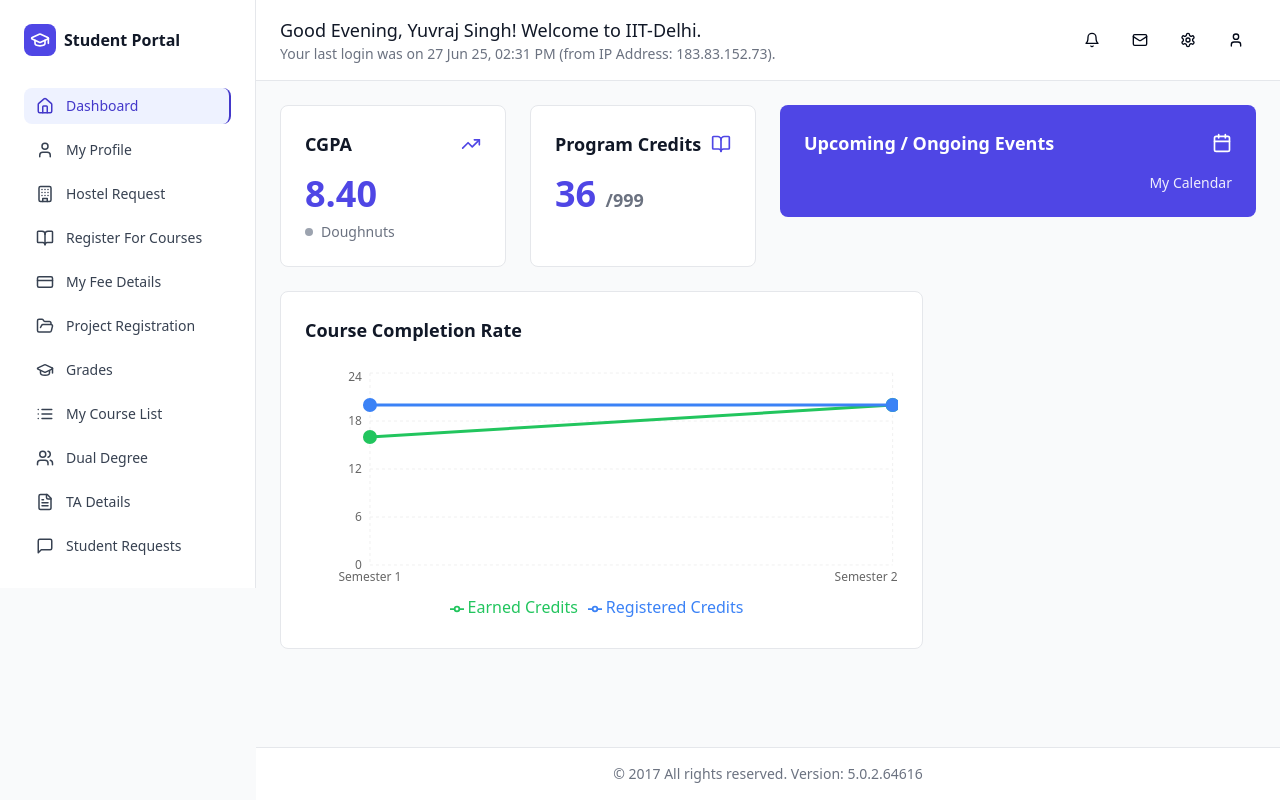
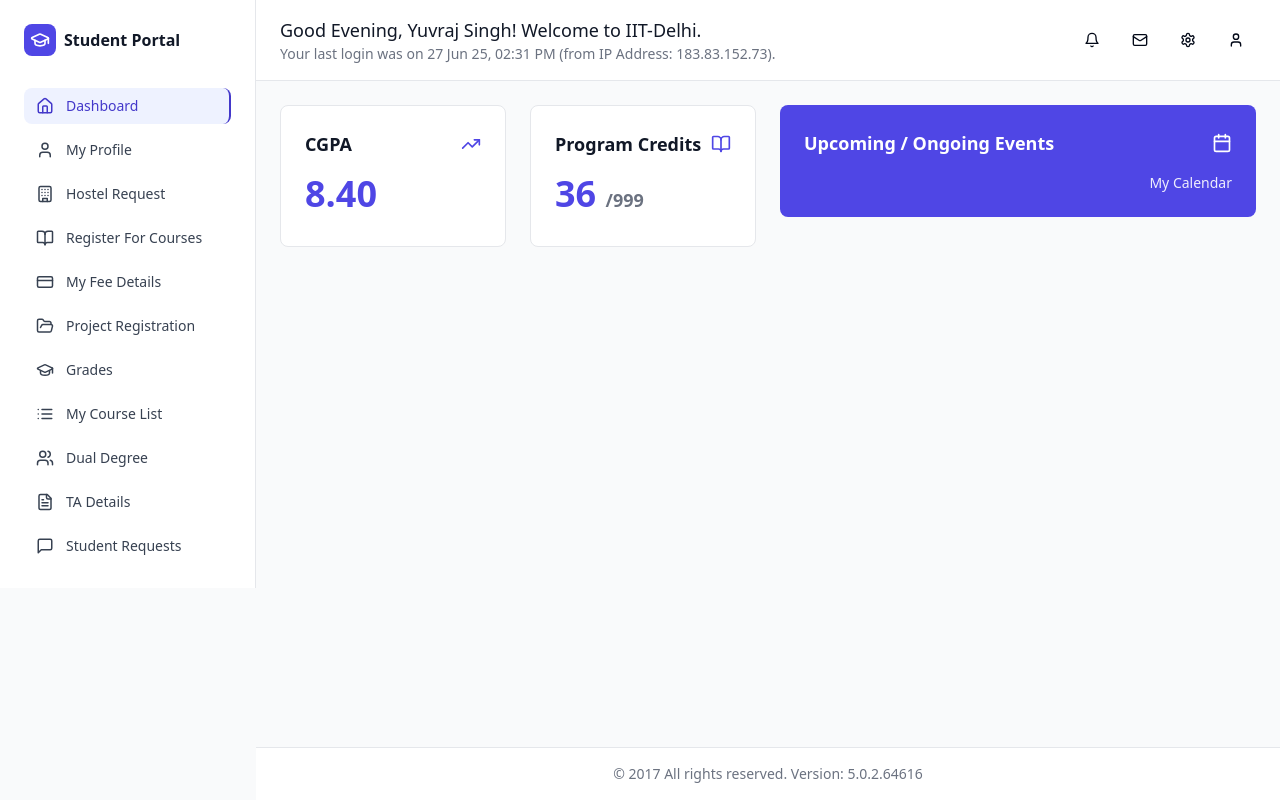
Before and after one commit to yuvrajj-singhh/iiitd.dashboard, a React (Vite) app: page / in a window 1280 px wide. Built offline with nearby package versions, Linux system fonts and the light colour scheme.

Commit message:
Remove course completion rate and doughnuts
Remove the course completion chart and the CGPA card's "doughnuts" from the dashboard.

```diff
--- a/src/components/dashboard/CGPACard.tsx
+++ b/src/components/dashboard/CGPACard.tsx
@@ -9,10 +9,6 @@ export function CGPACard() {
         <TrendingUp className="w-5 h-5 text-indigo-600" />
       </div>
       <div className="text-4xl font-bold text-indigo-600 mb-2">8.40</div>
-      <div className="flex items-center text-sm text-gray-500">
-        <div className="w-2 h-2 bg-gray-400 rounded-full mr-2"></div>
-        Doughnuts
-      </div>
     </div>
   );
 }
--- a/src/pages/Dashboard.tsx
+++ b/src/pages/Dashboard.tsx
@@ -1,7 +1,6 @@
 
 import { CGPACard } from "@/components/dashboard/CGPACard";
 import { ProgramCreditsCard } from "@/components/dashboard/ProgramCreditsCard";
-import { CompletionChart } from "@/components/dashboard/CompletionChart";
 import { EventsCard } from "@/components/dashboard/EventsCard";
 
 export default function Dashboard() {
@@ -14,12 +13,6 @@ export default function Dashboard() {
           <EventsCard />
         </div>
       </div>
-
-      <div className="grid grid-cols-1 lg:grid-cols-3 gap-6">
-        <div className="lg:col-span-2">
-          <CompletionChart />
-        </div>
-      </div>
     </div>
   );
 }
```
